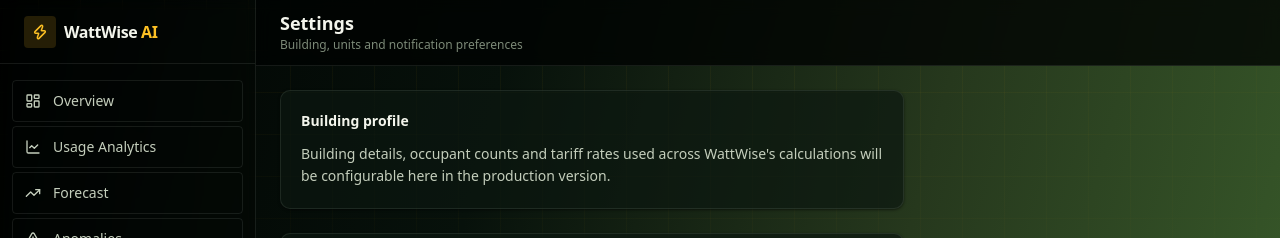
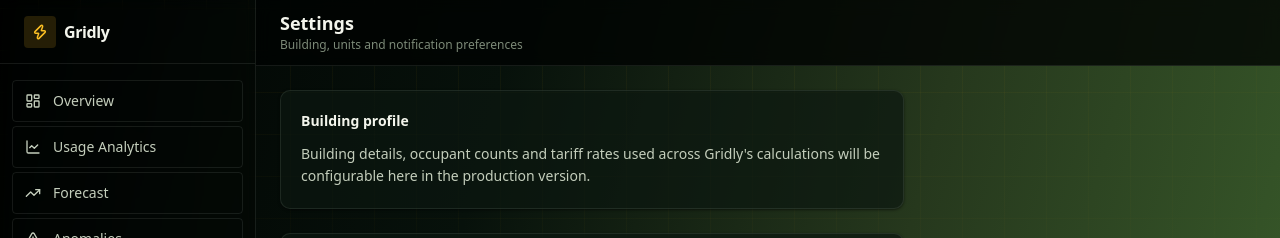
Before and after one commit to Sham914/Gridly, a Next.js app: page /settings in a window 1280 px wide. Shown: the top 238 px of the page. Built offline with nearby package versions, Linux system fonts and the light colour scheme.

Commit message:
name changes

```diff
--- a/app/(app)/settings/page.tsx
+++ b/app/(app)/settings/page.tsx
@@ -9,7 +9,7 @@
         <ChartCard title="Building profile">
           <p className="text-sm text-ink-secondary leading-relaxed">
             Building details, occupant counts and tariff rates used across
-            WattWise's calculations will be configurable here in the
+            Gridly's calculations will be configurable here in the
             production version.
           </p>
         </ChartCard>
--- a/app/layout.tsx
+++ b/app/layout.tsx
@@ -3,7 +3,7 @@
 import "./globals.css";
 
 export const metadata: Metadata = {
-  title: "Gridly AI — Smart Energy. Smarter Future.",
+  title: "Gridly — Smart Energy. Smarter Future.",
   description:
     "AI-based energy consumption intelligence and optimization system for households, schools and offices, aligned with SDG 7.",
 };
--- a/components/MobileNav.tsx
+++ b/components/MobileNav.tsx
@@ -44,9 +44,7 @@
                   <div className="flex h-8 w-8 items-center justify-center rounded bg-accent-gold/15 text-accent-gold">
                     <Zap className="h-4 w-4" />
                   </div>
-                  <span className="font-semibold text-ink-primary">
-                    WattWise <span className="text-accent-gold">AI</span>
-                  </span>
+                  <span className="font-semibold text-ink-primary">Gridly</span>
                 </div>
                 <button
                   aria-label="Close navigation menu"
--- a/components/Sidebar.tsx
+++ b/components/Sidebar.tsx
@@ -15,9 +15,7 @@
         <div className="flex h-8 w-8 items-center justify-center rounded bg-accent-gold/15 text-accent-gold">
           <Zap className="h-4 w-4" strokeWidth={2.25} />
         </div>
-        <span className="font-semibold tracking-tight text-ink-primary">
-          WattWise <span className="text-accent-gold">AI</span>
-        </span>
+        <span className="font-semibold tracking-tight text-ink-primary">Gridly</span>
       </div>
 
       <nav className="flex-1 px-3 py-4 space-y-1 overflow-y-auto scrollbar-thin">
```
